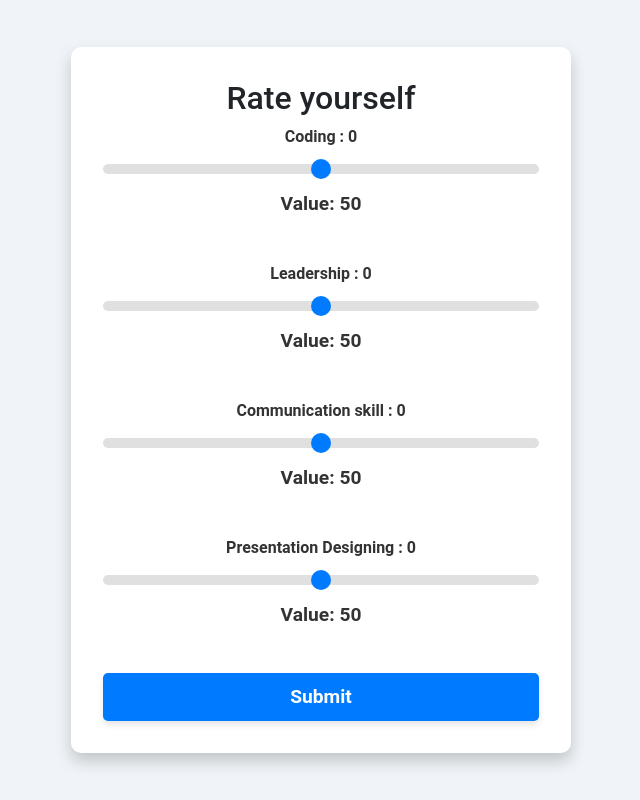
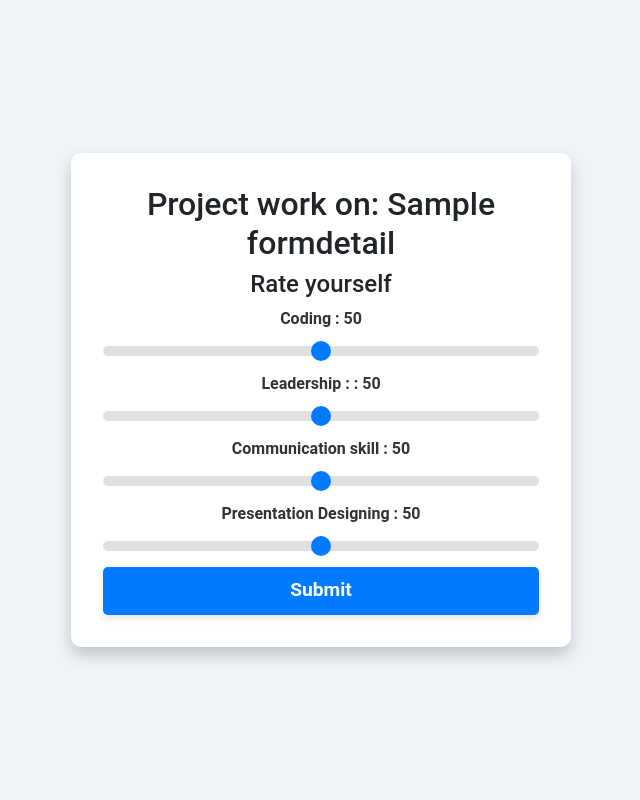
Before and after one commit to aashishChakradhar/Hackathon, a Django app: a page that uses templates/student-form.html in a window 1280 px wide. Shown: the whole page, without its empty margins (319-959 px from the left). Run offline with Django 5.2, Linux system fonts and the light colour scheme; tables that the repository leaves empty hold one stand-in row (values such as "Sample post"); some libraries are stand-ins or nearby versions.

Commit message:
student form

```diff
--- a/templates/student-form.html
+++ b/templates/student-form.html
@@ -5,42 +5,36 @@
     <div class="skill-level">
         <form action="/student-form" method="POST">
             {% csrf_token %}
-            <input type="hidden" name = 'form_id' value = {{form_id}}>
-            <h2>Rate yourself</h2>
-            <label for="coding">Coding : 0</label>
+            <input type="hidden" name = 'form_id' value = {{formsingle.title}}>
+            <h2>Project work on: {{formsingle.title}}</h2>
+            <h4>Rate yourself</h4>
+            <label for="coding">Coding : <span id="valueDisplay1">50</span>
+            </label>
             <input type="range" name="coding" min="0" max="100" value="50" oninput="updateValue('valueDisplay1', this.value)">
-            <div class="slider-value">
-                 Value: <span id="valueDisplay1">50</span>
-            </div><br>
+            <br>
 
-            <label for="leadership">Leadership : 0</label>
+            <label for="leadership">Leadership : : <span id="valueDisplay1">50</span> </label>
             <input type="range" name="leadership" min="0" max="100" value="50" oninput="updateValue('valueDisplay2', this.value)">
-            <div class="slider-value">
-                 Value: <span id="valueDisplay2">50</span>
-            </div><br>
+            <br>
 
-            <label for="communication">Communication skill : 0</label>
+            <label for="communication">Communication skill : <span id="valueDisplay1">50</span> </label>
             <input type="range" name="communication" min="0" max="100" value="50" oninput="updateValue('valueDisplay3', this.value)">
-            <div class="slider-value">
-                 Value: <span id="valueDisplay3">50</span>
-            </div><br>
+            <br>
 
-            <label for="presentation">Presentation Designing : 0</label>
+            <label for="presentation">Presentation Designing : <span id="valueDisplay1">50</span></label>
             <input type="range" name = 'presentation' min="0" max="100" value="50" oninput="updateValue('valueDisplay4', this.value)">
-            <div class="slider-value">
-                 Value: <span id="valueDisplay4">50</span>
-            </div><br>
+            <br>
 
             <input type="submit" id="submit" name="submit" value="Submit">
         </form>
     </div>
     </div>
     <script>
-        {% comment %} // Function to update the displayed value for each slider
+        // Function to update the displayed value for each slider
         function updateValue(displayId, val) {
             document.getElementById(displayId).innerText = val;
         }
-
+{% comment %}
         document.getElementById('studentForm').addEventListener('submit', (e)=>{
             e.preventDefault();
             console.log(document.querySelector('input[name="coding"]').value)
```
